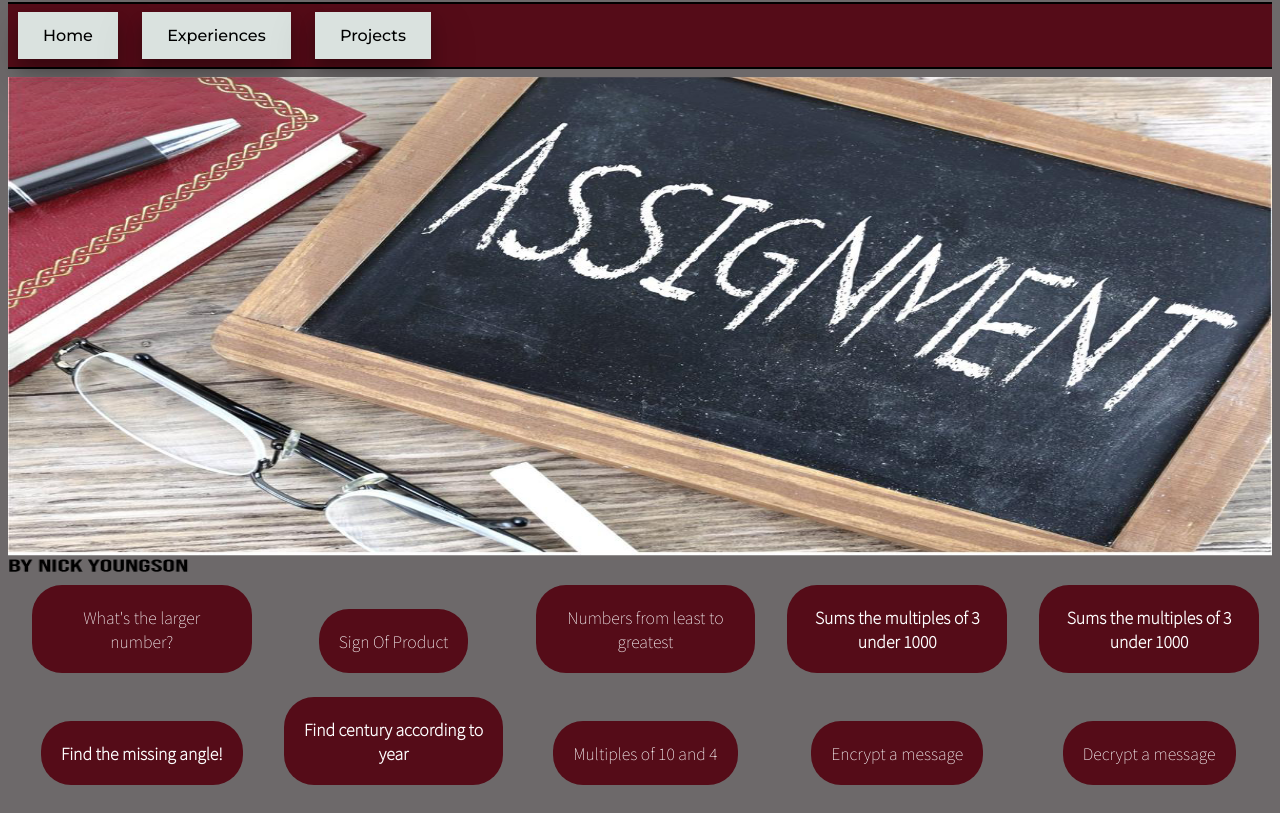
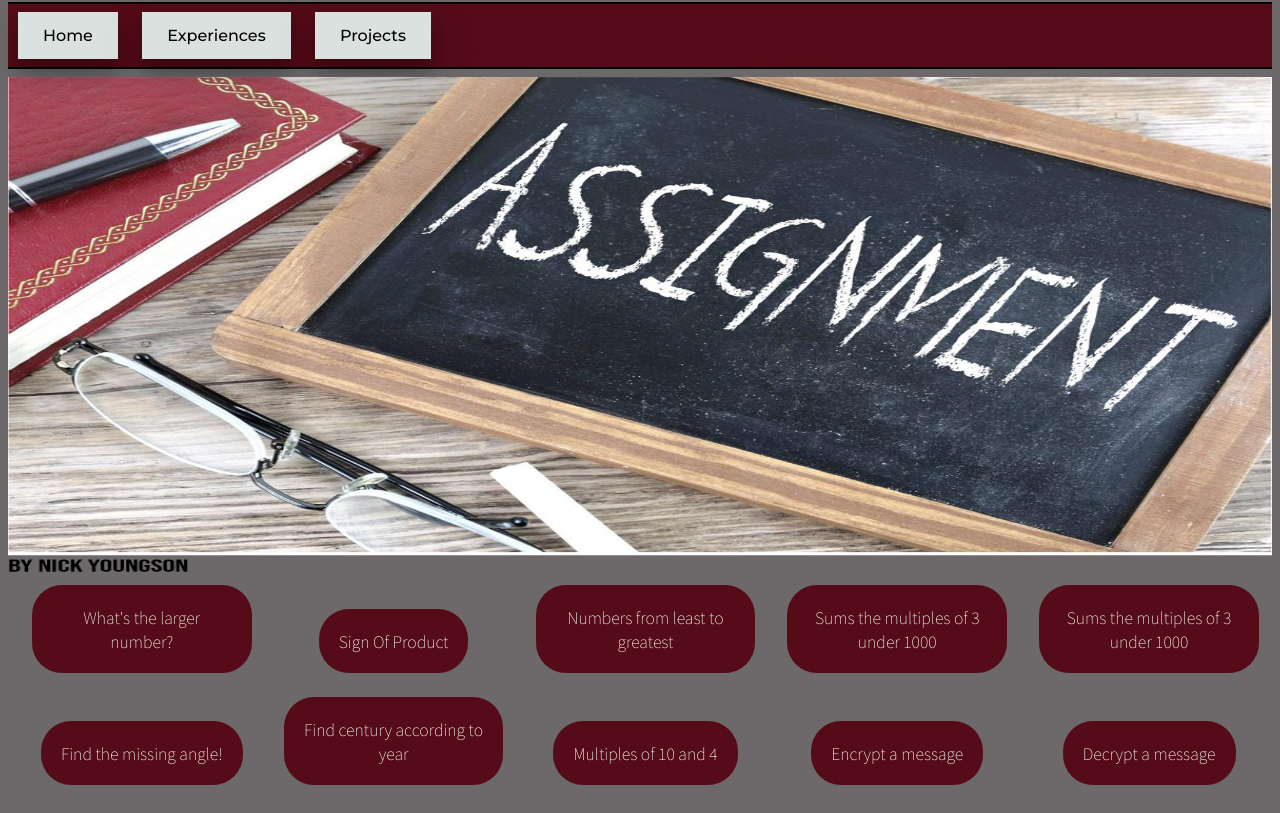
Before and after one commit to travisnoscott/portfolio-site, a plain HTML site: page pages/projects.html in a window 1280 px wide. Shown: the part 88-901 px from the top of the page. Drawn offline with Linux system fonts and the light colour scheme.

Commit message:
Update projects.html

```diff
--- a/pages/projects.html
+++ b/pages/projects.html
@@ -51,25 +51,25 @@
 
     <!--fourth button on projects, forsum of multiples of 3 under 1000-->
     <div class="box">
-      <button class="button" id="forSumThrees" onclick="forSumThrees()"><strong>Sums the multiples of 3 under 1000</strong></button>
+      <button class="button" id="forSumThrees" onclick="forSumThrees()">Sums the multiples of 3 under 1000</button>
       <p id="forSumOfThrees"></p>
     </div>
 
     <!--fifth button on projects, whilesum of multiples of 3 under 1000-->
     <div class="box">
-      <button class="button" id ="whileSumThrees" onclick="whileSumThrees()"><strong>Sums the multiples of 3 under 1000</strong></button>
+      <button class="button" id ="whileSumThrees" onclick="whileSumThrees()">Sums the multiples of 3 under 1000</button>
       <p id="whileSumOfThrees"></p>
     </div>
 
     <!--sixth button on projects, missing third angle in a triangle-->
     <div class="box">
-      <button class="button" id="thirdAngle" onclick="thirdAngle()"><strong>Find the missing angle!</strong></button>
+      <button class="button" id="thirdAngle" onclick="thirdAngle()">Find the missing angle!</button>
       <p id="missingAngle"></p>
     </div>
 
     <!--seventh button on projects, find century from year-->
     <div class="box">
-      <button class="button" id="centuryFromYear" onclick="centuryFromYear()"><strong>Find century according to year</strong></button>
+      <button class="button" id="centuryFromYear" onclick="centuryFromYear()">Find century according to year</button>
       <p id="centuryYear"></p>
     </div>
 
```
